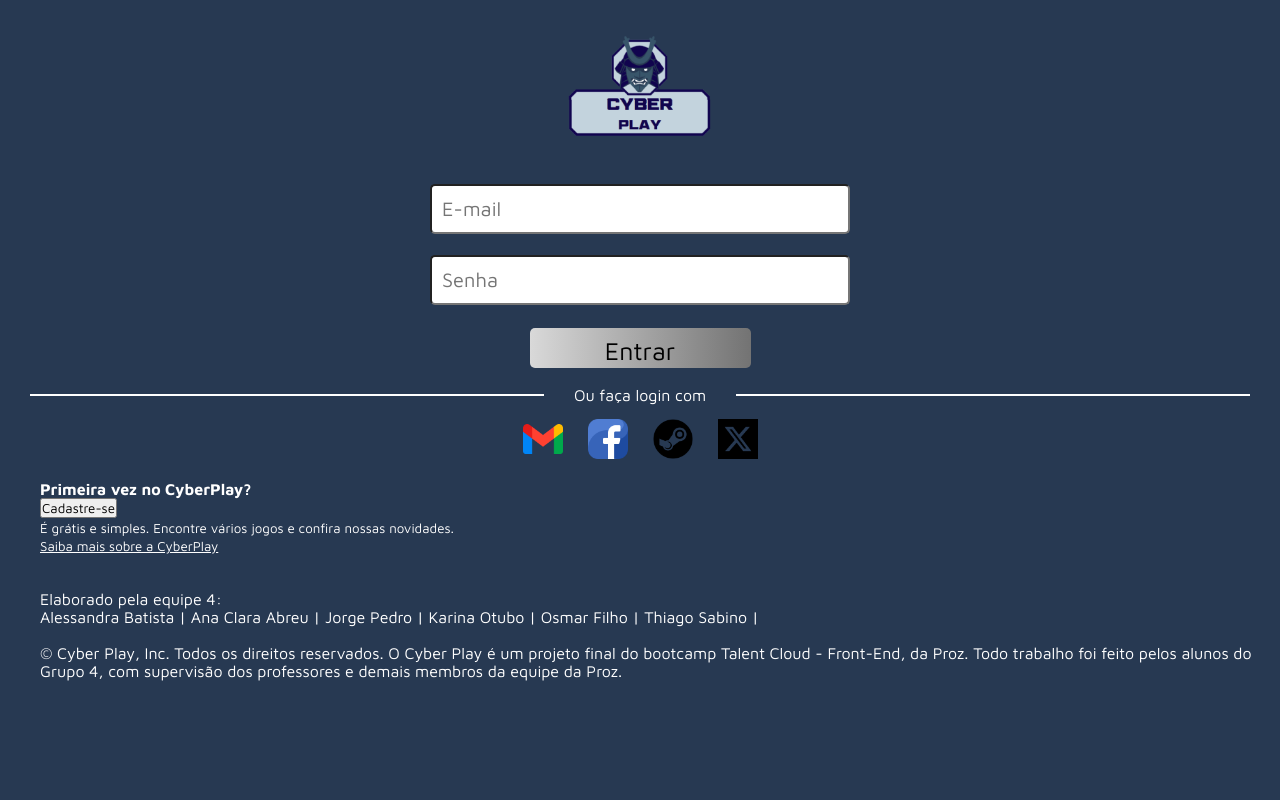
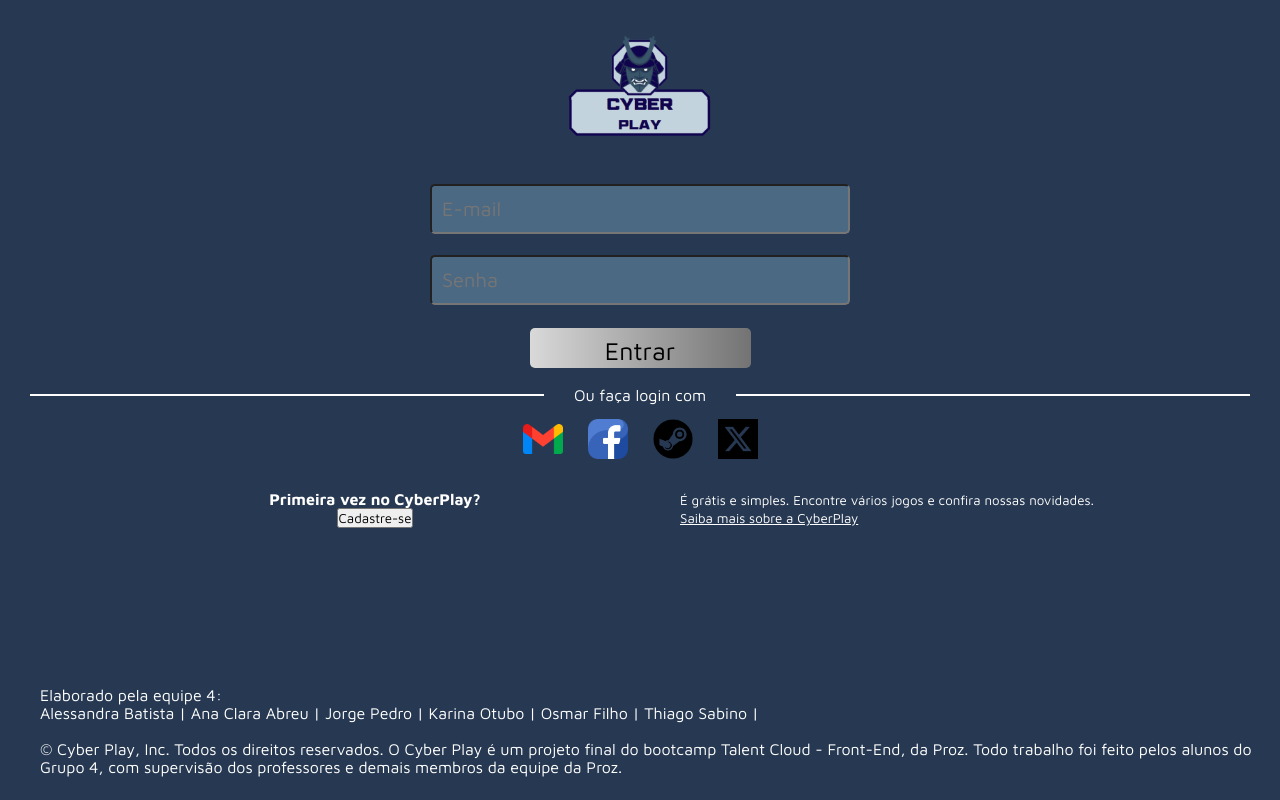
Before and after one commit to AlessandraBatistaJ/lojaGames, a plain HTML site: page cadastro.html in a window 1280 px wide. Drawn offline with Linux system fonts and the light colour scheme.

Commit message:
atualizando o css

```diff
--- a/cadastro.css
+++ b/cadastro.css
@@ -28,7 +28,9 @@ margin-right: auto;
     height: 50px;
     font-size: 20px;
     border-radius: 5px;
+    cursor: pointer;
     outline: none;
+    background-color: #4c6983;
     }
 
 .senha > input{
@@ -41,11 +43,11 @@ margin-right: auto;
     height: 50px;
     font-size: 20px;
     border-radius: 5px;
+    cursor: pointer;
     outline: none;
-    :-ms-input-placeholder {
-        color:#ffffff;
+    background-color: #4c6983;
     }
-}
+
 
 .btn_entrar {
     width: 221px;
@@ -57,6 +59,7 @@ margin-right: auto;
     padding: 8px;
     border-radius: 5px;
     font-family: 'Maven Pro', sans-serif;
+    cursor: pointer;
     font-size: 25px;
     background: linear-gradient(90deg, #D9D9D9 0%, #737373 100%);
 }
@@ -88,6 +91,34 @@ margin-right: auto;
     margin-top: 15px;
 }
 
+/*.left, .right {
+    flex: 1;
+}*/
+.rodape {
+    display: flex;
+}
+
+.left {
+    flex: auto;
+    width: 40vw;
+    height: 20vh;
+    text-align: center;
+    margin-top: 10px;
+    padding-left: 50px;
+}
+
+.left > strong {
+    padding: 0px 0px 10px 0px;
+}
+
+.right {
+    flex: auto;
+    width: 40vw;
+    height: 20vh;
+    margin-top: 10px;
+    padding-left: 20px;
+}
+
 
 
 .email > label {
--- a/cadastro.html
+++ b/cadastro.html
@@ -18,22 +18,27 @@
         </div>
     </header>
     <main>
-        <form>
+
         <div class="email">
             <label for="email">E-mail:</label>
             <input type="email"  name="email" placeholder="E-mail" required>
         </div>
+
             <br>
+
         <div class="senha">
             <label for="senha">Senha:</label>
             <input type="password"  name="senha" placeholder="Senha" required>
         </div>
+
             <br>
+
         <div class="btn_entrar">
             <botton type="submit" value="Entrar">Entrar</botton>
         </div>
-        </form>
+
             <br>
+
         <div>
             <div class="divider">Ou faça login com</div>
             <div class="itens">
@@ -45,23 +50,31 @@
         </div>
         <br>
     </main>
+
     <footer>
+
         <div class="rodape">
+
             <div class="left">
                 <strong>Primeira vez no CyberPlay?</strong><br>
                 <a href="cadastro.html"><button>Cadastre-se</button></a><br>
             </div>
+
             <div class="right">
                 <small>
                     É grátis e simples. Encontre vários jogos e confira nossas novidades. <br>
                     <u>Saiba mais sobre a CyberPlay</u>
                 </small>
             </div>
+
         </div>
+
         <br /><br />
+
         <span>
             Elaborado pela equipe 4:
         </span>
+
         <div>
             Alessandra Batista |
             Ana Clara Abreu |
@@ -70,12 +83,16 @@
             Osmar Filho |
             Thiago Sabino |
         </div>
+
         <br />
+
         <div>
             <span>
                 &copy; Cyber Play, Inc. Todos os direitos reservados. O Cyber Play é um projeto final do bootcamp Talent Cloud - Front-End, da Proz.
                 Todo trabalho foi feito pelos alunos do Grupo 4, com supervisão dos professores e demais membros da equipe da Proz.
             </span>
+        </div>
+
     </footer>
 </body>
 </html>
```
Lines whose indentation alone changed are shown as unchanged.
